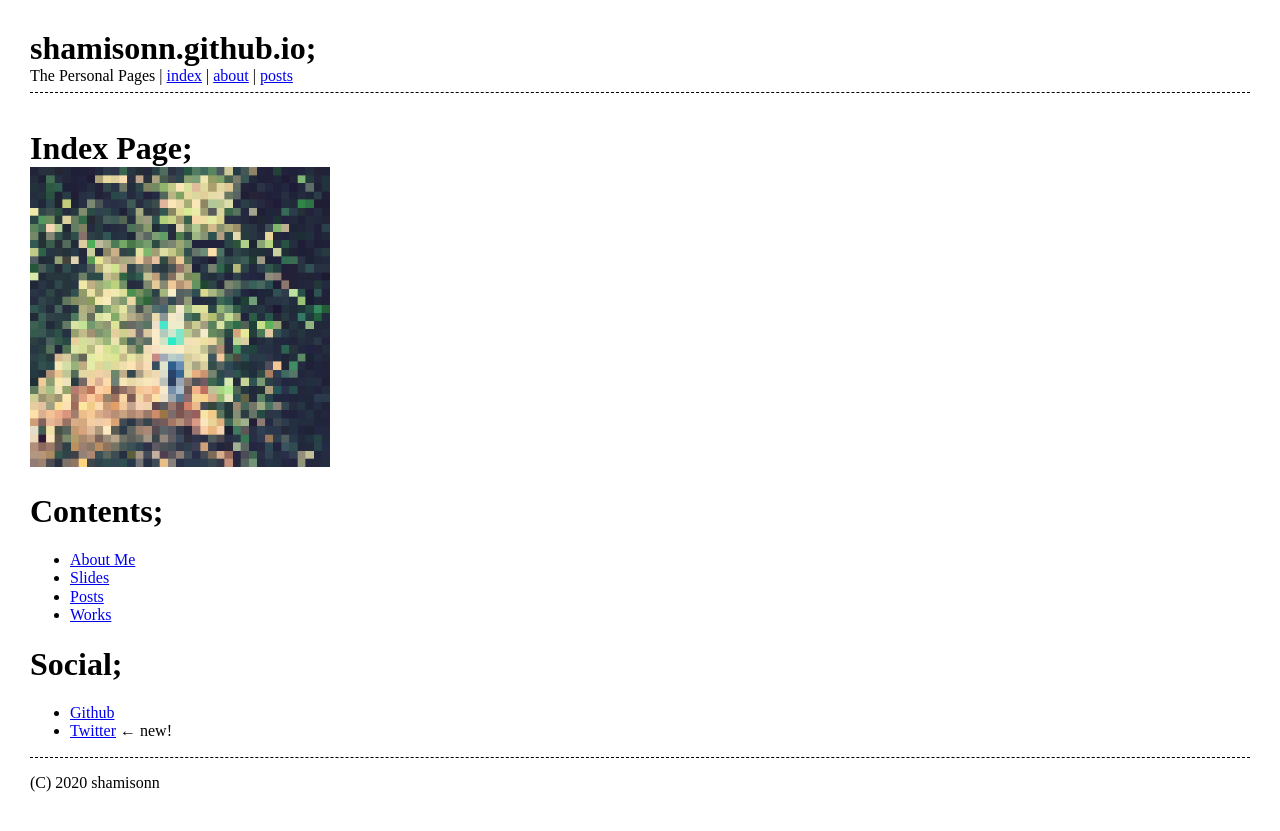
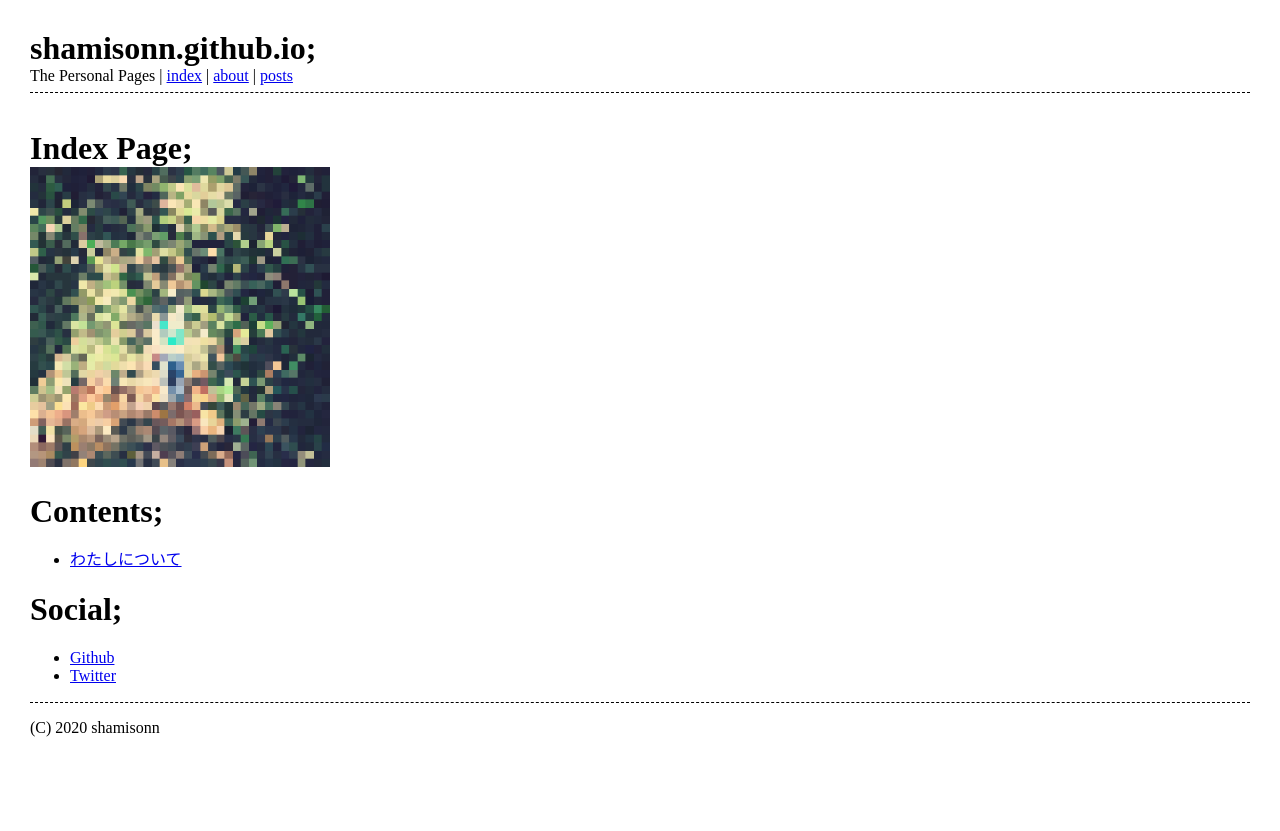
Before and after one commit to shamisonn/shamisonn.github.io, a Jekyll site: the page built from index.html, in a window 1280 px wide. Shown: the top 831 px of the page. Built offline with Jekyll 4.4.1, drawn with Linux system fonts in a browser that asks for light colours; nearby versions of some CDN libraries.

Commit message:
Update index.html

```diff
--- a/index.html
+++ b/index.html
@@ -7,13 +7,10 @@ mode: index
 <img src="assets/res/icon.png" alt="icon" class="icon" />
 <h1>Contents;</h1>
 <ul>
-  <li><a href="/about">About Me</a></li>
-  <li><a href="/slides">Slides</a></li>
-  <li><a href="/posts">Posts</a></li>
-  <li><a href="/works">Works</a></li>
+  <li><a href="/about">わたしについて</a></li>
 </ul>
 <h1>Social;</h1>
 <ul>
   <li><a href="https://github.com/shamisonn">Github</a></li>
-  <li><a href="https://twitter.com/shoheieh">Twitter</a> ← new! </li>
+  <li><a href="https://twitter.com/shamisonn">Twitter</a></li>
 </ul>
```
